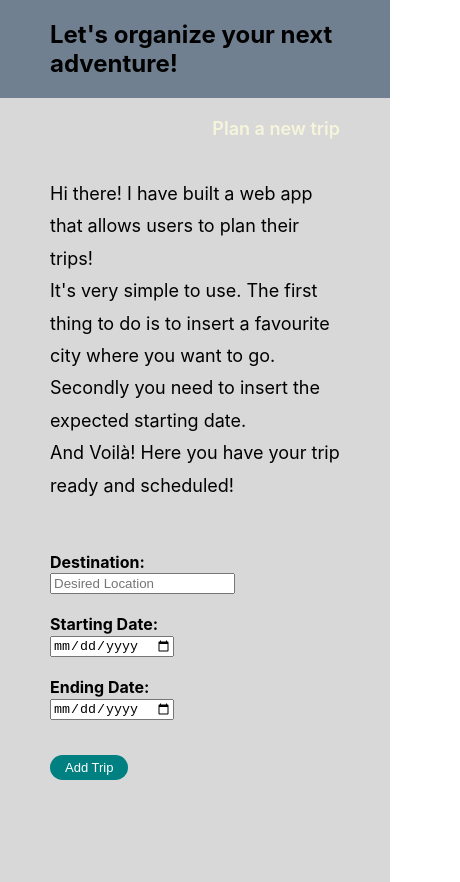
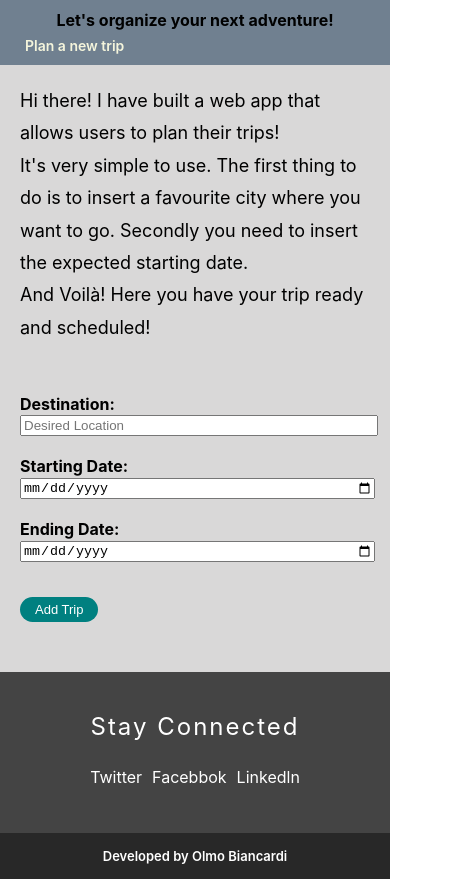
Before and after one commit to olmobianc/Project-5---Udacity-Front-End-Web-Development-Nanodegree, a website built with webpack: page src/client/views/index.html in a window 390 px wide. Shown: the top 882 px of the page, 460 px wide, since content can reach past the window. Built offline with nearby package versions, Linux system fonts and the light colour scheme.

Commit message:
feat:adding mobile queries

```diff
--- a/src/client/styles/style.scss
+++ b/src/client/styles/style.scss
@@ -10,8 +10,7 @@ body{
 
 .inline {
     display: inline-block;
-    padding: 20px;
-    margin: 0 30px;
+    padding: 10px;
 }
 
 .no-dec {
@@ -174,3 +173,43 @@ body{
     margin: 0;
     padding: 15px;
 }
+
+/*MOBILE*/
+@media(max-width:767px) {
+    .social-element {
+        padding: 10px 5px 30px;
+    }
+    .social-list {
+        padding: 0;
+    }
+    .explanation {
+        padding: 20px;
+    }
+    .inline {
+        padding: 0;
+        display: block;
+    }
+    .small-reduce {
+        font-size: 16px;
+        text-align: center;
+        margin: 0;
+        padding-top: 10px;
+    }
+    .no-dec {
+        float: none;
+        margin: 5px 0 0 25px;
+        padding-bottom: 10px;
+    }
+    .no-link {
+        font-size: 14px;
+    }
+    .paragraph {
+        margin-top: 0;
+    }
+    .container {
+        display: block;
+    }
+    input {
+        width: 100%;
+    }
+}
--- a/src/client/views/index.html
+++ b/src/client/views/index.html
@@ -11,7 +11,7 @@
 
         <!--HEADER-->
         <header class="navbar">
-            <h2 class="inline">Let's organize your next adventure!</h2>
+            <h2 class="inline small-reduce">Let's organize your next adventure!</h2>
             <ul class="inline no-dec">
                 <li><a href="#adding-trip" class="bold no-link">Plan a new trip</a></li>
             </ul>
```
